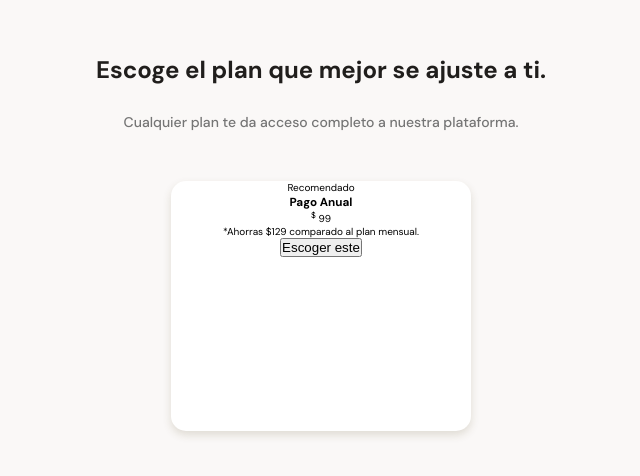
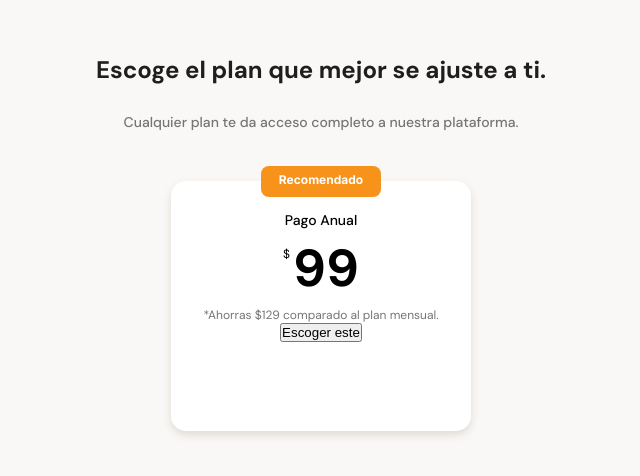
Before and after one commit to Karajoteka/Batatabit, a plain HTML site: page index.html in a window 1280 px wide. Shown: the part 2838-3314 px from the top of the page, without its empty margins (319-959 px from the left). Drawn offline with Linux system fonts and the light colour scheme.

Commit message:
Estilos aplicados al contenido de la tarjeta, a falta del botón

```diff
--- a/styles.css
+++ b/styles.css
@@ -191,7 +191,7 @@
   font-size: 1.4rem;
   font-weight: 400;
   line-height: 1.7rem;
-  color: #757575;
+  color: var(--dark-grey);
 }
 .commission-table--container table {
   width: 100%;
@@ -359,7 +359,7 @@
   font-size: 1.4rem;
   font-weight: 500;
   line-height: 1.8rem;
-  color: #757575;
+  color: var(--dark-grey);
 }
 .plans-container--card {
   position: relative;
@@ -373,3 +373,40 @@
   border-radius: 15px;
   box-shadow: 0 4px 8px rgba(89, 73, 30, 0.16);
 }
+.recommended {
+  position: absolute;
+  width: 120px;
+  height: 31px;
+  padding: 6px;
+  top: -15px;
+  left: calc(50% - 60px);
+  font-family: 'Inter';
+  font-size: 1.2rem;
+  font-weight: 700;
+  background-color: var(--bitcoin-orange);
+  border-radius: 8px;
+  color: var(--just-white);
+}
+.plan-card--title {
+  padding-top: 30px;
+  font-size: 1.4rem;
+  font-weight: 500;
+  line-height: 1.8rem;
+  color: black;
+}
+.plan-card--price {
+  padding: 5px 0;
+  font-size: 5.2rem;
+  font-weight: bold;
+  color: black;
+}
+.plan-card--price sup {
+  margin-right: 3px;
+  font-size: 1.2rem;
+  font-weight: 300;
+  vertical-align: 28px;
+}
+.plan-card--saving {
+  font-size: 1.2rem;
+  color: var(--dark-grey);
+}
```
Also changed, not shown: index.html (+1 -1 lines).
